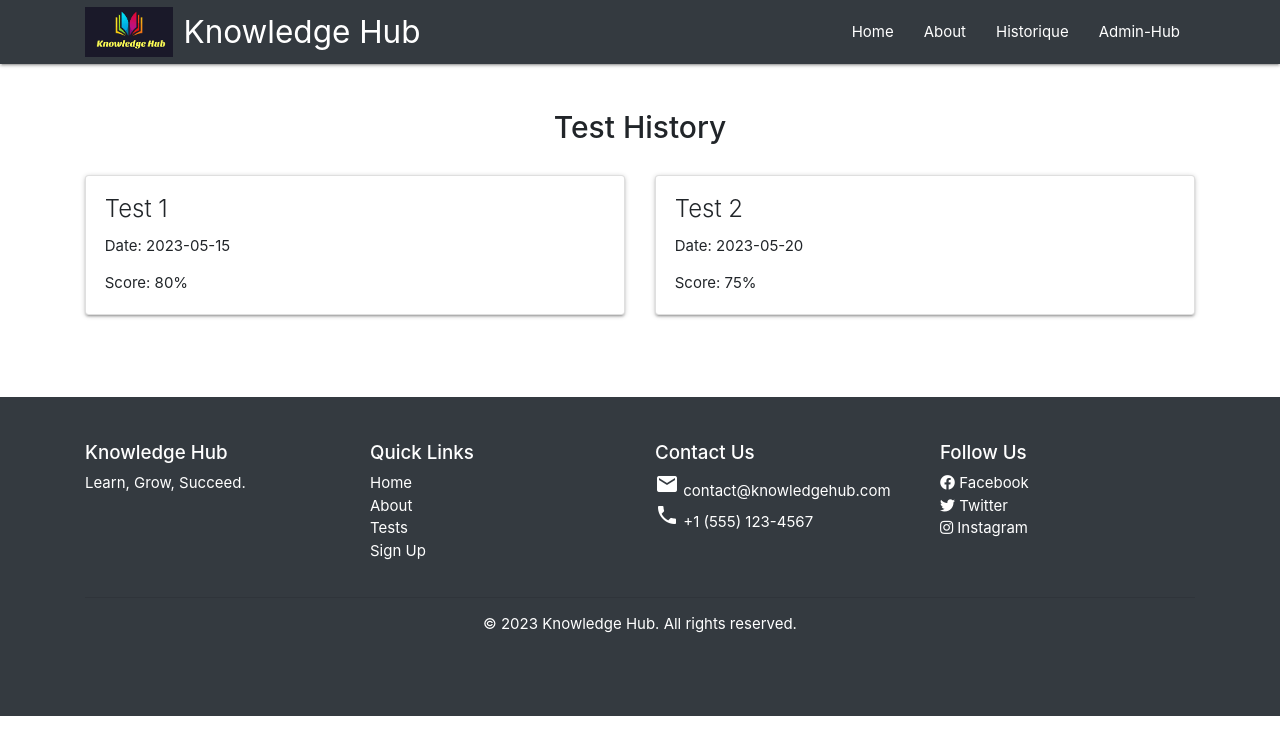
After one commit to Aminemh9809/Take-a-test-, a PHP site: page /projetstage/projetphp/users/controllers/controller-historique.php in a window 1280 px wide. The commit adds this page. Shown: the top 755 px of the page. Run offline with PHP 8.4, Linux system fonts and the light colour scheme; some libraries are stand-ins or nearby versions.

Commit message:
added history side

```diff
--- a/assets/header.php
+++ b/assets/header.php
@@ -22,9 +22,16 @@
             max-width: 100%;
         }
 
+        nav .brand-logo:hover {
+            text-decoration: none;
+        }
+
         @media (max-width: 600px) {
             nav .brand-logo {
                 font-size: 1.2rem;
+            }
+            nav .brand-logo img {
+                height: 35px; /* Adjust the height as desired */
             }
         }
     </style>
@@ -35,7 +42,7 @@
     <header>
         <nav class="navbar-dark bg-dark">
             <div class="nav-wrapper container">
-                <a href="../../index.php" class="brand-logo">
+                <a href="<?= $urlProject ?>/index.php" class="brand-logo">
                     <img src="<?= $urlProject ?>/assets/images/images.png" alt="Logo" class="responsive-img">
                     Knowledge Hub
                 </a>
@@ -43,7 +50,7 @@
                 <ul class="right hide-on-med-and-down">
                     <li><a href="<?= $urlProject ?>/users/controllers/controller-home.php">Home</a></li>
                     <li><a href="<?= $urlProject ?>/users/views/view-about.php">About</a></li>
-                    <li><a href="<?= $urlProject ?>/users/controllers/controller-test.php">Tests</a></li>
+                    <li><a href="<?= $urlProject ?>/users/controllers/controller-historique.php">Historique</a></li>
                     <li><a href="<?= $urlProject ?>/admin/controllers/controller-signin.php">Admin-Hub</a></li>
                 </ul>
             </div>
@@ -53,7 +60,7 @@
     <ul class="sidenav" id="mobile-nav">
         <li><a href="<?= $urlProject ?>/users/controllers/controller-home.php">Home</a></li>
         <li><a href="<?= $urlProject ?>/users/views/view-about.php">About</a></li>
-        <li><a href="<?= $urlProject ?>/users/controllers/controller-test.php">Tests</a></li>
+        <li><a href="<?= $urlProject ?>/users/controllers/controller-historique.php">Historique</a></li>
         <li><a href="<?= $urlProject ?>/admin/controllers/controller-signin.php">Admin-Hub</a></li>
     </ul>
 
--- a/index.php
+++ b/index.php
@@ -90,7 +90,7 @@
                     <img src="https://source.unsplash.com/600x400/?growth" class="card-img-top" alt="Growth">
                     <div class="card-body">
                         <h5 class="card-title">Continuous Growth</h5>
-                        <p class="card-text">Embark on a journey of lifelong learning and stay ahead of the curve in your field.</p>
+                        <p class="card-text">Embark on a journey of lifelong learning and stay ahead of the curve in your field with our comprehensive tests .</p>
                     </div>
                 </div>
             </div>
--- /dev/null
+++ b/users/controllers/controller-historique.php
@@ -0,0 +1,18 @@
+<?php
+
+
+
+
+
+
+
+
+
+
+
+
+
+
+
+include_once '../views/view-historique.php';
+?>
--- /dev/null
+++ b/users/views/view-historique.php
@@ -0,0 +1,45 @@
+<!DOCTYPE html>
+<html lang="en">
+<head>
+    <meta charset="UTF-8">
+    <meta name="viewport" content="width=device-width, initial-scale=1.0">
+    <title>Test History</title>
+    <!-- Bootstrap CSS -->
+    <link rel="stylesheet" href="https://stackpath.bootstrapcdn.com/bootstrap/4.5.2/css/bootstrap.min.css">
+</head>
+<body>
+    <!-- Header -->
+    <?php include_once "../../assets/header.php" ?>
+
+    <!-- Test History -->
+    <div class="container my-5">
+        <h2 class="text-center mb-4">Test History</h2>
+        <div class="row">
+            <div class="col-md-6 mb-4">
+                <div class="card">
+                    <div class="card-body">
+                        <h5 class="card-title">Test 1</h5>
+                        <p class="card-text">Date: 2023-05-15</p>
+                        <p class="card-text">Score: 80%</p>
+                    </div>
+                </div>
+            </div>
+            <div class="col-md-6 mb-4">
+                <div class="card">
+                    <div class="card-body">
+                        <h5 class="card-title">Test 2</h5>
+                        <p class="card-text">Date: 2023-05-20</p>
+                        <p class="card-text">Score: 75%</p>
+                    </div>
+                </div>
+            </div>
+        </div>
+    </div>
+    <?php include_once "../../assets/footer.php" ?>
+
+    <!-- Bootstrap JS -->
+    <script src="https://code.jquery.com/jquery-3.5.1.slim.min.js"></script>
+    <script src="https://cdn.jsdelivr.net/npm/@popperjs/core@2.9.3/dist/umd/popper.min.js"></script>
+    <script src="https://stackpath.bootstrapcdn.com/bootstrap/4.5.2/js/bootstrap.min.js"></script>
+</body>
+</html>
```
Also changed, not shown: admin/views/view-signin.php (+3 -11 lines).
